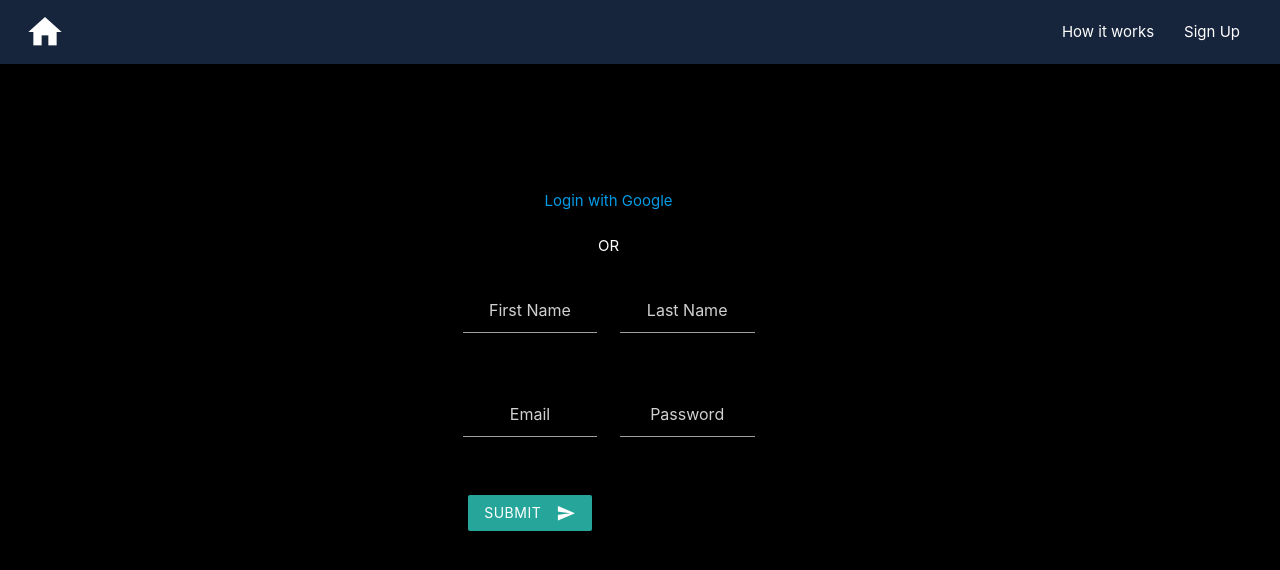
After one commit to nestoor22/DreamHouse, a Django app: page /signUp/ in a window 1280 px wide. The commit adds this page. Shown: the top 570 px of the page. Run offline with Django 3.2, Linux system fonts and the light colour scheme.

Commit message:
Add new pages.

```diff
--- a/DreamHouse/urls.py
+++ b/DreamHouse/urls.py
@@ -15,13 +15,14 @@ Including another URLconf
 """
 from django.contrib import admin
 from django.urls import path
-from dream_house.views import sign_in, index, logout_view
+from dream_house.views import sign_in, index, logout_view, log_in_view
 from django.conf.urls import url, include
 from django.contrib import admin
 from django.contrib.auth import views
 
 urlpatterns = [
     path('logOut/', logout_view, name='logOut'),
+    path('logIn/', log_in_view, name='logIn'),
     path('signUp/', sign_in, name='signUp'),
     path(r'auth/', include('social_django.urls', namespace='social')),
     path('', index, name='main'),
--- /dev/null
+++ b/dream_house/templates/signUp.html
@@ -0,0 +1,71 @@
+<!DOCTYPE html>
+<html lang="en">
+<head>
+    <meta charset="UTF-8">
+    <meta name="viewport" content="width=device-width, initial-scale=1.0">
+    <title>Register   |</title>
+    <link rel="stylesheet" href="https://cdnjs.cloudflare.com/ajax/libs/materialize/1.0.0/css/materialize.min.css">
+    <link href="https://fonts.googleapis.com/icon?family=Material+Icons" rel="stylesheet">
+    <link rel="stylesheet" href="../static/styles.css">
+    <script src="../static/js/jquery-3.4.1.min.js"></script>
+    <script src="https://cdnjs.cloudflare.com/ajax/libs/jquery/3.3.1/jquery.min.js"></script>
+    <script src="https://cdnjs.cloudflare.com/ajax/libs/materialize/1.0.0-beta/js/materialize.min.js"></script>
+</head>
+<body>
+
+<script>
+	$(document).ready(function(){
+ 		$('.sidenav').sidenav();
+ 	});
+</script>
+
+  <nav>
+    <div class="nav-wrapper">
+      <a href="{%url 'main'%}" class="brand-logo"><i class="material-icons" style="font-size: 40px">home</i></a>
+      <a href="#" class="sidenav-trigger" data-target="mobile-nav">
+			<i class="material-icons">menu</i>
+		  </a>
+      <ul id="nav-mobile" class="right hide-on-med-and-down" style="margin-right: 25px">
+        <li><a href="{%url 'main'%}" class="link-how-it-works">How it works</a></li>
+        <li><a href="{% url 'signUp' %}">Sign Up</a></li>
+      </ul>
+    </div>
+  </nav>
+
+<ul id="mobile-nav" class="sidenav" style="margin-right: 25px">
+  <li><a href="{%url 'main'%}" class="link-how-it-works">How it works</a></li>
+  <li><a href="{% url 'signUp' %}">Sign Up</a></li>
+</ul>
+  <div class="row">
+    <form class="col s12" id="register">
+      <div class="row" style="margin-left: 35%; margin-top: 10%; width: 25%; margin-bottom: 0">
+        <p style="color: white; text-align: center"><a href="{% url 'social:begin' 'google-oauth2' %}">Login with Google</a><br>
+        <br>OR</p>
+      </div>
+      <div class="row" style="margin-left: 35%; width: 50%">
+        <div class="input-field col s3">
+          <input placeholder="First Name" id="first_name" type="text" class="validate" style="text-align: center;color: white">
+        </div>
+        <div class="input-field col s3">
+          <input placeholder="Last Name" id="last_name" type="text" class="validate" style="text-align: center;color: white;">
+        </div>
+      </div>
+      <div class="row" style="margin-left: 35%; width: 50%;">
+        <div class="input-field col s3" style="text-align: center;color: white">
+          <input placeholder="Email" id="email" type="email" class="validate" style="text-align: center;color: white">
+        </div>
+        <div class="input-field col s3">
+          <input placeholder="Password" id="password" type="password" class="validate" style="text-align: center;color: white">
+        </div>
+      </div>
+      <div class="row" style="margin-left: 35%; width: 50%;">
+        <div class="input-field col s3" style="text-align: center;color: white;">
+          <button class="btn waves-effect waves-light" type="submit" form="register" name="action" value="Submit">
+                Submit<i class="material-icons right">send</i>
+          </button>
+      </div>
+      </div>
+    </form>
+  </div>
+</body>
+</html>
--- a/dream_house/views.py
+++ b/dream_house/views.py
@@ -16,3 +16,7 @@ def sign_in(request):
 def logout_view(request):
     logout(request)
     return redirect(index)
+
+
+def log_in_view(request):
+    return render(request, 'logIn.html')
```
Also changed, not shown: dream_house/templates/cabinet.html (added, +29 -0 lines), dream_house/templates/index.html (+24 -2 lines), dream_house/templates/logIn.html (added, +48 -0 lines), db.sqlite3 (added).
